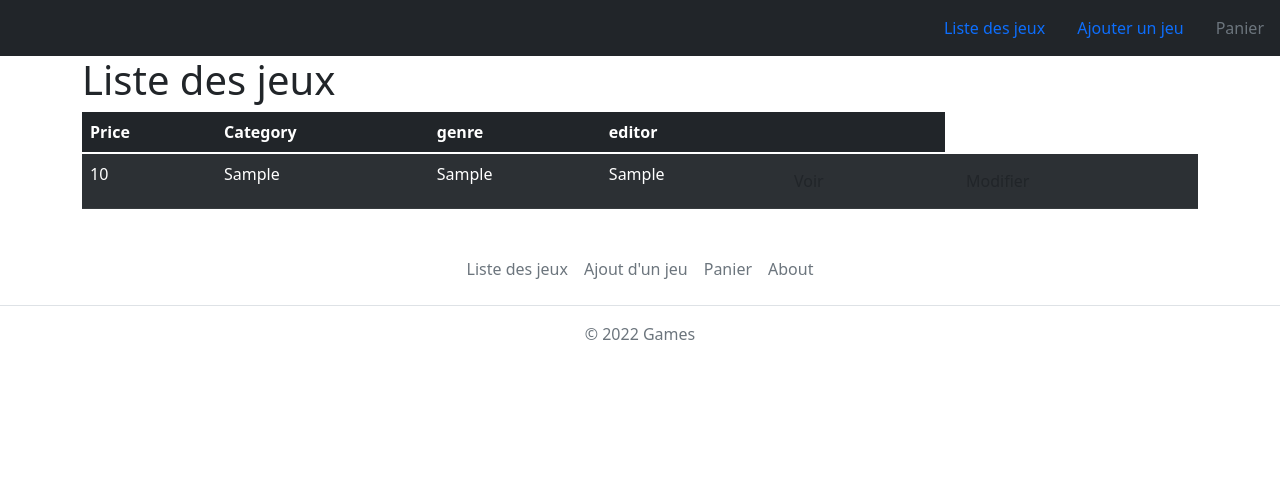
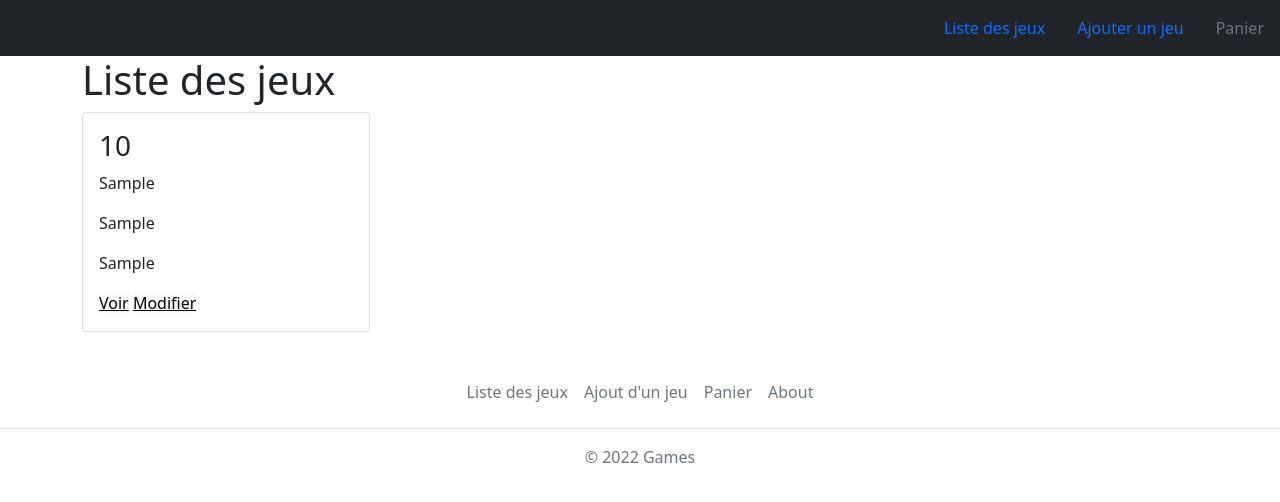
Before and after one commit to AntoineRog/ProjetPhPWSF, a PHP site: page / in a window 1280 px wide. Shown: the top 502 px of the page. Run offline with PHP 8.4, Linux system fonts and the light colour scheme; tables that the repository leaves empty hold one stand-in row (values such as "Sample post").

Commit message:
card index
card fonctionelle

```diff
--- a/index.php
+++ b/index.php
@@ -2,8 +2,10 @@
 
 include('Config/db.php');
 
-$response = $db->query('SELECT * FROM games');
-
+$response = "SELECT * FROM games";
+$stmt = $db->prepare($response);
+$stmt->execute();
+$games = $stmt->fetchAll(PDO::FETCH_ASSOC);
 ?>
 
 <!doctype html>
@@ -30,35 +32,22 @@ $response = $db->query('SELECT * FROM games');
         </li>
     </ul>
 
+
+    <?php foreach($games as $c) : ?>
     <div class="container">
         <h1 class="">Liste des jeux</h1>
-
-        <table class="table table-dark table-striped">
-            <thead>
-                <tr>
-                    <th>Price</th>
-                    <th>Category</th>
-                    <th>genre</th>
-                    <th>editor</th>
-                    <th></th>
-                </tr>
-            </thead>
-            <tbody>
-                <?php while ($data = $response->fetch()) : ?>
-                    <tr>
-                        <td><?php echo $data['price']; ?></td>
-                        <td><?php echo $data['device']; ?></td>
-                        <td><?php echo $data['genre']; ?></td>
-                        <td><?php echo $data['editor']; ?></td>
-
-                        <td><a href="show.php?id=<?php echo $data['id']; ?>" class="btn">Voir</a></td>
-                        <td><a href="update.php?id=<?php echo $data['id']; ?>" class="btn">Modifier</a></td>
-                    </tr>
-                <?php endwhile; ?>
-            </tbody>
-        </table>
+        <div class="card" style="width: 18rem;">
+            <div class="card-body">
+                <h3 class="card-title"><?= $c['price']; ?></h3>
+                <p class="card-text"><?= $c['genre']; ?></p>
+                <p class="card-text"><?= $c['editor']; ?></p>
+                <p class="card-text"><?= $c['device']; ?></p>
+                <a href="show.php?id=<?= $c['id']; ?>" class="btn-light">Voir</a>
+                <a href="update.php?id=<?= $c['id']; ?>" class="btn-light">Modifier</a>
             </div>
-
+        </div>
+    </div>
+    <?php endforeach; ?>
 
         <footer class="py-3 my-4">
             <ul class="nav justify-content-center border-bottom pb-3 mb-3">
@@ -73,4 +62,4 @@ $response = $db->query('SELECT * FROM games');
         <script src="https://cdnjs.cloudflare.com/ajax/libs/materialize/1.0.0/js/materialize.min.js"></script>
 </body>
 
-</html <?php $response->closeCursor(); ?>
+</html>
```
Lines whose indentation alone changed are shown as unchanged.
